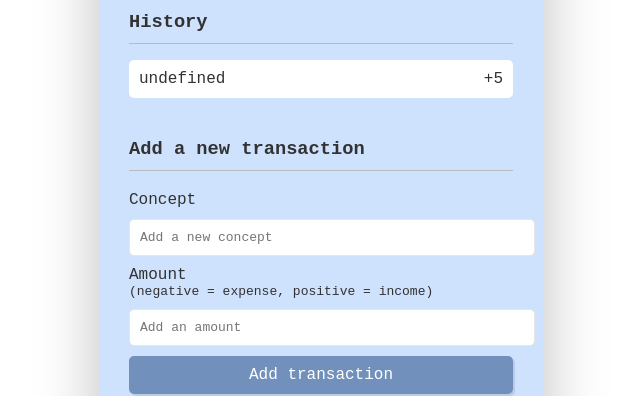
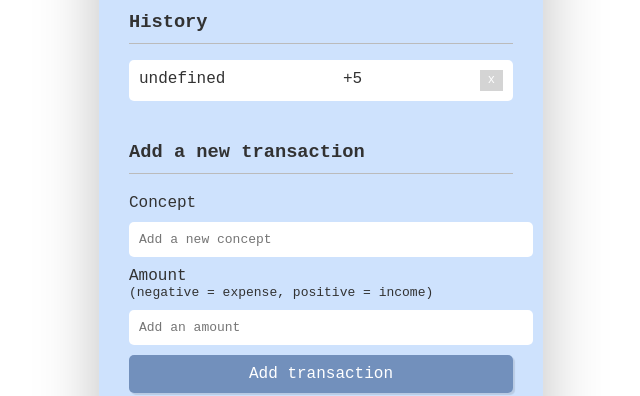
Before and after one commit to sabrialgaze/JS-browser-practice, a plain HTML site: page index.html in a window 1280 px wide. Both pictures are taken after typing "Sample", "5" into the empty fields and a click on the button "Add transaction". Shown: the part 362-758 px from the top of the page, without its empty margins (319-959 px from the left). Drawn offline with Linux system fonts and the light colour scheme.

Commit message:
fix problems

```diff
--- a/index.js
+++ b/index.js
@@ -8,7 +8,10 @@ const concept = document.getElementById("concept");
 const amount = document.getElementById("amount");
 
 
-let transactions = []
+const localStorageTransactions = JSON.parse(localStorage.getItem('transactions'));
+let transactions = localStorage.getItem("transactions") !== null ? localStorageTransactions : [];
+
+form.addEventListener("submit", addTransaction)
 
 function generateRandomID(){
     return Math.floor(Math.random()*1000000000);
@@ -22,9 +25,9 @@ function addTransaction(event){
         alert("Concept and amount should be filled")
     }else{
         const transaction ={
-            id: generateRandomID(),
             concept: concept.value,
-            amount: +amount.value
+            amount: +amount.value,
+            id: generateRandomID()
         }
 
         transactions.push(transaction);
@@ -66,6 +69,10 @@ function updateValues(){
     expenseNegative.innerText = `${expense}€`;
 }
 
+function updateLocalStorage(){
+    localStorage.setItem("transactions",JSON.stringify(transactions));
+}
+
 function initialization(){
     list.innerHTML = "";
     transactions.forEach(addTransactionToDOM);
@@ -74,5 +81,3 @@ function initialization(){
 
 
 initialization();
-
-form.addEventListener("submit", addTransaction)
--- a/style.css
+++ b/style.css
@@ -65,9 +65,9 @@ label {
 }
 
 input {
-    border: 1px solid rgb(230, 230, 230);
+    border: none;
     border-radius: 5px;
-    display: block;
+
     font-family: 'Courier New', Courier, monospace;
     font-size: 13px;
     padding: 10px;
@@ -113,22 +113,19 @@ label p {
     border-radius: 5px;
 }
 
+
 .delete-button {
     cursor: pointer;
-    background-color: rgb(255, 83, 83);
+    background-color: rgb(212, 212, 212);
     border: 0;
     color: rgb(255, 255, 255);
-    font-size: 20px;
-    line-height: 20px;
-    padding: 2px 5px;
-    position: absolute;
-    top: 50%;
-    left: 0;
-    transform: translate(-100%, -50%);
-    opacity: 0;
-    transition: opacity 0.3s ease;
+    font-size: 12px;
+    font-family: 'Courier New', Courier, monospace;
+    line-height: 5px;
+    padding: 8px;
+    transition: .05s;
 }
 
-.list li:hover .delete-btn {
-    opacity: 1;
+.delete-button:hover{
+    background-color: rgb(255, 83, 83);
 }
```
